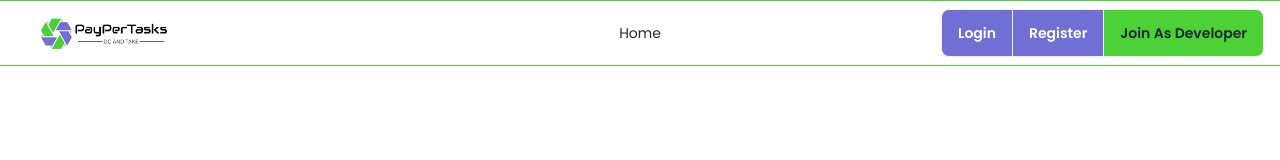
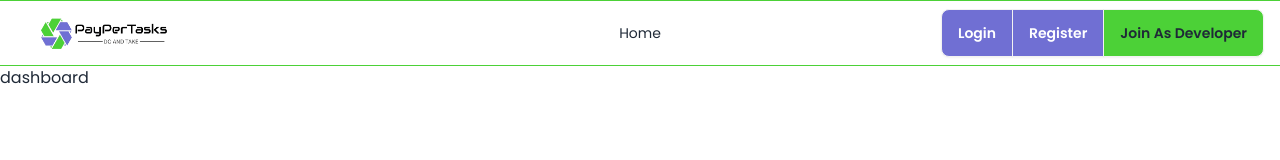
Before and after one commit to SajmulHossain/pay-per-tasks-client, a React (Vite) app: page /dashboard in a window 1280 px wide. Shown: the top 160 px of the page. Built offline with nearby package versions, Linux system fonts and the light colour scheme; no server answers.

Commit message:
redirect to dashboard if user exist and user want to go to register page when loggen in

```diff
--- a/package.json
+++ b/package.json
@@ -16,6 +16,7 @@
     "react": "^18.3.1",
     "react-dom": "^18.3.1",
     "react-hot-toast": "^2.5.1",
+    "react-icons": "^5.4.0",
     "react-router-dom": "^7.1.1"
   },
   "devDependencies": {
--- a/src/Dashboard/Dashboard.jsx
+++ b/src/Dashboard/Dashboard.jsx
@@ -3,7 +3,7 @@
 const Dashboard = () => {
   return (
     <div>
-
+      dashboard
     </div>
   );
 };
--- a/src/Pages/Login/Login.jsx
+++ b/src/Pages/Login/Login.jsx
@@ -4,12 +4,27 @@ import GoogleLogin from "../../components/GoogleLogin";
 import { useState } from "react";
 import useAuth from "../../hooks/useAuth";
 import toast from "react-hot-toast";
-import { Link, useNavigate } from "react-router-dom";
+import { Link, Navigate, useNavigate } from "react-router-dom";
+import DefaultLoading from "../../components/DefaultLoading";
 
 const Login = () => {
   const [error, setError] = useState("");
-  const { login } = useAuth();
+  const { login, loading, user } = useAuth();
   const navigate = useNavigate();
+
+
+
+  if (loading) {
+    return (
+      <div className="min-h-screen flex justify-center items-center">
+        <DefaultLoading />
+      </div>
+    );
+  }
+
+  if (user) {
+    return <Navigate to="/dashboard" replace />;
+  }
 
   const handleLogin = (e) => {
     e.preventDefault();
--- a/src/Pages/Register/Register.jsx
+++ b/src/Pages/Register/Register.jsx
@@ -1,5 +1,5 @@
 import GoogleLogin from "../../components/GoogleLogin";
-import registerLottie from '../../assets/lotties/register.json'
+import registerLottie from "../../assets/lotties/register.json";
 import Lottie from "lottie-react";
 import { useState } from "react";
 import { Link, Navigate } from "react-router-dom";
@@ -7,20 +7,27 @@ import useAuth from "../../hooks/useAuth";
 import uploadImg from "../../Api/imgbb";
 import toast from "react-hot-toast";
 import { axiosSecureUrl } from "../../hooks/useAxiosSecure";
-
+import DefaultLoading from "../../components/DefaultLoading";
 
 const Register = () => {
   const [error, setError] = useState();
-const { updateUser ,register, user} = useAuth();
+  const { updateUser, register, user, loading } = useAuth();
 
-
-if(user) {
-  return <Navigate to='/dashboard' replace />
+  if (loading) {
+    return (
+      <div className="min-h-screen flex justify-center items-center">
+        <DefaultLoading />
+      </div>
+    );
   }
 
-  const handleRegister =async e => {
+  if (user) {
+    return <Navigate to="/dashboard" replace />;
+  }
+
+  const handleRegister = async (e) => {
     e.preventDefault();
-    setError('');
+    setError("");
 
     const form = e.target;
 
@@ -29,7 +36,6 @@ if(user) {
     const image = form.image.files[0];
     const name = form.name.value;
     const role = form.role.value;
-
 
     const emailRegex = /^[a-zA-Z0-9._%+-]+@[a-zA-Z0-9.-]+\.[a-zA-Z]{2,}$/;
     const passwordRegex = /^(?=.*[a-z])(?=.*[A-Z]).{6,}$/;
@@ -48,12 +54,12 @@ if(user) {
       );
     }
 
-    if(!image) {
-      return setError('Please upload your image!')
+    if (!image) {
+      return setError("Please upload your image!");
     }
 
-    if(!role) {
-      return setError('Please select your role!');
+    if (!role) {
+      return setError("Please select your role!");
     }
 
     const imgUrl = await uploadImg(image);
@@ -63,20 +69,18 @@ try {
       await updateUser(name, imgUrl);
 
       const user = {
-    email : result?.email,
+        email: result?.email,
         name: result?.displayName,
         image: result?.photoURL,
-    role: 'role',
-    timeStamp: new Date().now()
-  }
+        role: "role",
+        timeStamp: new Date().now(),
+      };
 
-  await axiosSecureUrl.post(`/user/${email}`, user)
-} catch(err) {
+      await axiosSecureUrl.post(`/user/${email}`, user);
+    } catch (err) {
       toast.error(err.code);
     }
-
-
-  }
+  };
 
   return (
     <section className="section max-w-screen-lg flex gap-12 items-center">
--- /dev/null
+++ b/src/components/DefaultLoading.jsx
@@ -0,0 +1,7 @@
+import { ImSpinner3 } from "react-icons/im";
+
+const DefaultLoading = () => {
+  return <ImSpinner3 className="animate-spin" size={30} />;
+};
+
+export default DefaultLoading;
--- a/src/context/AuthProvider/AuthProvider.jsx
+++ b/src/context/AuthProvider/AuthProvider.jsx
@@ -14,7 +14,7 @@ import {
 // eslint-disable-next-line react/prop-types
 const AuthProvider = ({ children }) => {
   const [user, setUser] = useState(null);
-  const [loading, setLoading] = useState(false);
+  const [loading, setLoading] = useState(true);
   const googleProvider = new GoogleAuthProvider();
 
   const signInWithGoogle = () => {
@@ -23,6 +23,7 @@ const AuthProvider = ({ children }) => {
   };
 
   const register = (email, password) => {
+    setLoading(true)
     return createUserWithEmailAndPassword(auth, email, password);
   };
 
@@ -34,6 +35,7 @@ const AuthProvider = ({ children }) => {
   };
 
   const login = (email, password) => {
+    setLoading(true);
     return signInWithEmailAndPassword(auth, email, password);
   };
 
```
Also changed, not shown: 1 other file (tests, documents, lock files or other folders). Lines whose indentation alone changed are shown as unchanged.
